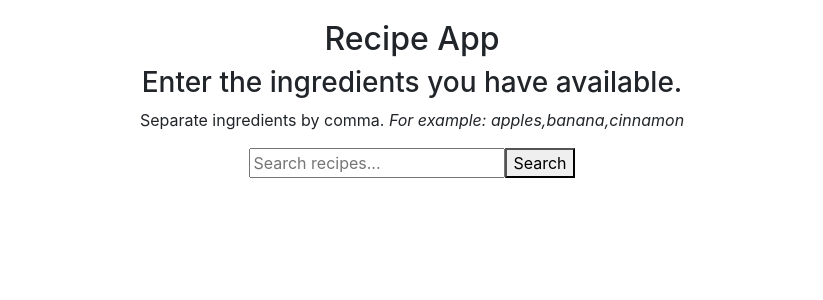
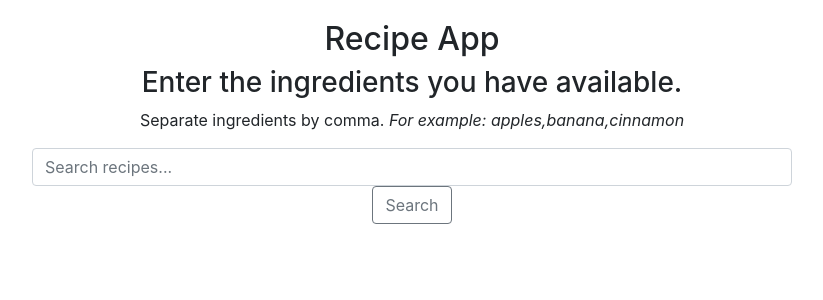
Before and after one commit to odyg/RecipeApp---React, a React (Create React App) app: page / in a window 1280 px wide. Shown: the top 300 px of the page, without its empty margins (228-1051 px from the left). Built offline with nearby package versions, Linux system fonts and the light colour scheme.

Commit message:
more changes

```diff
--- a/src/components/SearchBar.js
+++ b/src/components/SearchBar.js
@@ -12,12 +12,18 @@ function SearchBar({ onSearch }) {
   return (
     <form onSubmit={handleSubmit}>
       <input
+        className="form-control"
         type="text"
         value={input}
         onChange={(e) => setInput(e.target.value)}
         placeholder="Search recipes..."
+        aria-describedby="button-addon2"
       />
-      <button type="submit">Search</button>
+      <button type="submit" className="btn btn-outline-secondary">
+        Search
+      </button>
+      {/* <input type="text" class="form-control" placeholder="Recipient's username" aria-label="Recipient's username" aria-describedby="button-addon2">
+  <button class="btn btn-outline-secondary" type="button" id="button-addon2">Button</button> */}
     </form>
   );
 }
```
